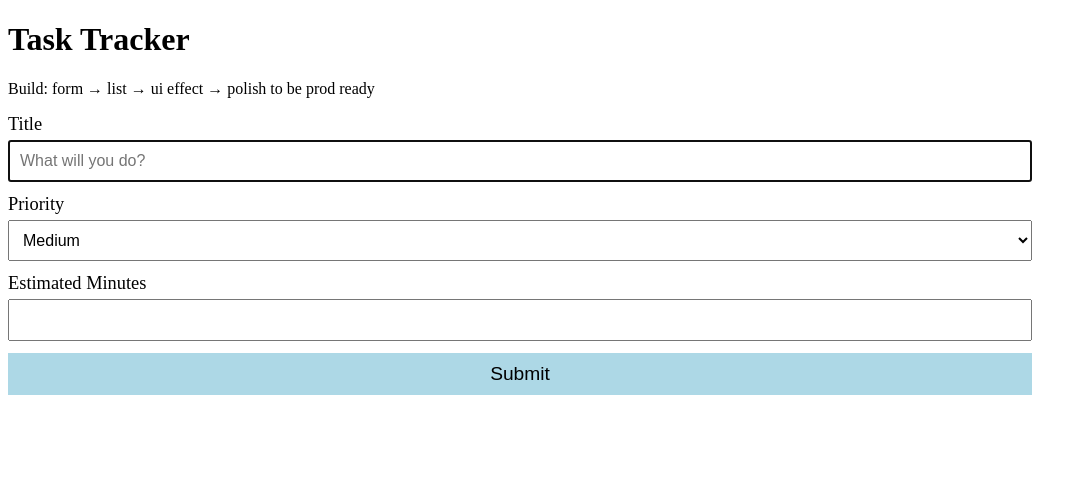
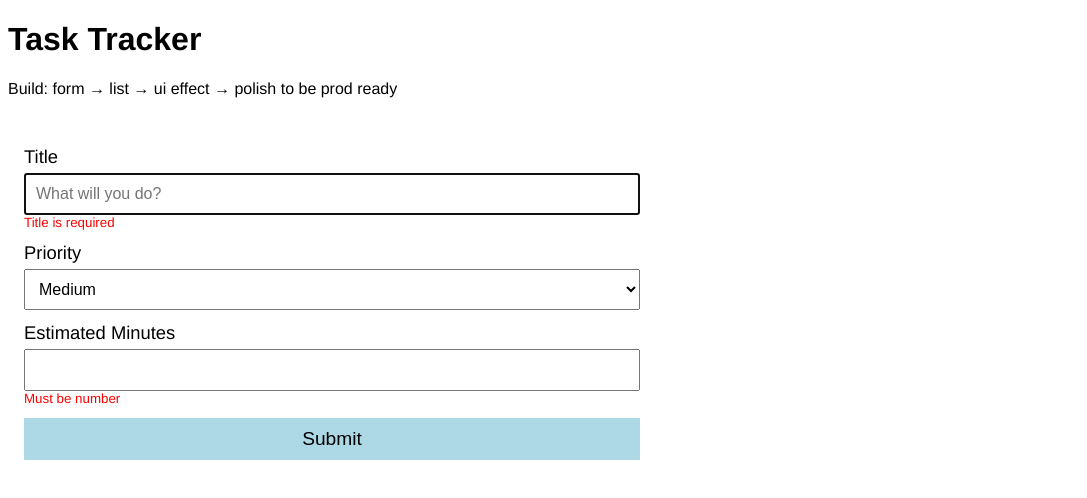
Before and after one commit to thurairaj/sec-to-do-list-app, a React (Vite) app: page / in a window 1280 px wide. Shown: the top 498 px of the page, without its empty margins (0-1087 px from the left). Built offline with nearby package versions, Linux system fonts and the light colour scheme.

Commit message:
Add validation and ui

```diff
--- a/src/App.css
+++ b/src/App.css
@@ -1,6 +1,16 @@
 main {
   font-family: 'Helvetica Neue', Arial, Helvetica, sans-serif;
-  padding: 20px;
-  max-width: 800px;
   margin: 0 auto;
+  width: 100vw;
 }
+
+.content {
+  display: flex;
+  flex-direction: row;
+  padding: 1em;
+  gap: 1em;
+}
+
+.content > * {
+  flex: 1;
+}
--- a/src/App.jsx
+++ b/src/App.jsx
@@ -1,29 +1,36 @@
-import { useState } from "react";
 import TaskForm from "./components/TaskForm.jsx";
 import useLocalStorage from "./hooks/useLocakStorage.js";
+import "./App.css";
+import TaskItem from "./components/TaskItem.jsx";
 
 function App() {
-  const [tasks, setTasks] = useLocalStorage("task-tracker-thurai", []);
+  const [tasks, setTasks] = useLocalStorage("tt", []);
 
   function addTask(task) {
     setTasks((prev) => [...prev, task]);
+  }
+
+  function toggleTask(id) {
+    setTasks((prev) =>
+      prev.map((task) => {
+        if (task.id === id) return { ...task, done: !task.done };
+        return task;
+      }),
+    );
   }
 
   return (
     <main>
       <h1>Task Tracker</h1>
       <p>Build: form → list → ui effect → polish to be prod ready</p>
-      <TaskForm onAdd={addTask}></TaskForm>
-      <ul>
-        {tasks.map((task) => {
-          return (
-            <li key={task.id}>
-              <strong>{task.title}</strong> - {task.priority} - {task.minutes} -{" "}
-              {task.done ? "✅" : "🔄"}
-            </li>
-          );
-        })}
-      </ul>
+      <div className={"content"}>
+        <TaskForm onAdd={addTask}></TaskForm>
+        <div>
+          {tasks.map((task) => {
+            return <TaskItem key={task.id} task={task} onToggle={toggleTask} />;
+          })}
+        </div>
+      </div>
     </main>
   );
 }
--- a/src/components/TaskForm.css
+++ b/src/components/TaskForm.css
@@ -2,14 +2,12 @@
     display: flex;
     flex-direction: column;
     gap: 12px;
-    width: 80vw;
     margin: 16px 0 24px 0;
 }
 
 .input-container {
     display: flex;
     flex-direction: column;
-    width: 100%;
 }
 
 .input-container > * {
@@ -26,6 +24,10 @@
     margin-top: 5px;
 }
 
+.input-container > small {
+    color: red;
+}
+
 button {
     border: none;
     padding: 10px;
--- a/src/components/TaskForm.jsx
+++ b/src/components/TaskForm.jsx
@@ -3,7 +3,7 @@ import "./TaskForm.css";
 
 export default function TaskForm({ onAdd }) {
   const [title, setTitle] = useState("");
-  const [priority, setPriority] = useState("Medium");
+  const [priority, setPriority] = useState("3");
   const [minutes, setMinutes] = useState("");
   const [errors, setErrors] = useState({});
 
@@ -12,6 +12,10 @@ export default function TaskForm({ onAdd }) {
   useEffect(() => {
     titleRef.current.focus();
   }, []);
+
+  useEffect(() => {
+    validate();
+  }, [title, minutes]);
 
   function reset() {
     setTitle("");
@@ -65,7 +69,6 @@ export default function TaskForm({ onAdd }) {
           value={title}
           onChange={(e) => {
             setTitle(e.target.value);
-            validate();
           }}
         />
         {errors.title && <small>{errors.title}</small>}
@@ -73,9 +76,9 @@ export default function TaskForm({ onAdd }) {
       <div className={"input-container"}>
         <label>Priority</label>
         <select value={priority} onChange={(e) => setPriority(e.target.value)}>
-          <option>High</option>
-          <option>Medium</option>
-          <option>Low</option>
+          <option value={"5"}>High</option>
+          <option value={"3"}>Medium</option>
+          <option value={"1"}>Low</option>
         </select>
       </div>
       <div className={"input-container"}>
@@ -85,7 +88,6 @@ export default function TaskForm({ onAdd }) {
           value={minutes}
           onChange={(e) => {
             setMinutes(e.target.value);
-            validate();
           }}
         />
         {errors.minutes && <small>{errors.minutes}</small>}
--- /dev/null
+++ b/src/components/TaskItem.css
@@ -0,0 +1,47 @@
+.task-item {
+    display: flex;
+    flex-direction: row;
+    align-items: center;
+    background-color: lightsalmon;
+    padding:0.5em 0.3em;
+}
+
+.done {
+    background-color: lightgreen;
+    display: none;
+}
+
+.done-checkbox {
+    font-size: 1.7em;
+    padding: 0 0.3em;
+    cursor: pointer;
+    user-select: none;
+}
+
+.task-item .priority {
+    width: 3em;
+    height: 2em;
+
+    align-items: center;
+    display: flex;
+    justify-content: center;
+}
+
+.task-item .title {
+    font-size: 1.3em;
+    font-weight: bold;
+    padding-left: 0.5em;
+    flex-grow: 5;
+}
+
+.high {
+    background-color: orangered;
+}
+
+.medium {
+    background-color: orange;
+}
+
+.low {
+    background-color: lightcoral;
+}
--- /dev/null
+++ b/src/components/TaskItem.jsx
@@ -0,0 +1,19 @@
+import "./TaskItem.css";
+
+export default function TaskItem({ task, onToggle }) {
+  function getPriority() {
+    if (task.priority === "5") return "high";
+    if (task.priority === "3") return "medium";
+    if (task.priority === "1") return "low";
+  }
+  return (
+    <div onClick={() => onToggle(task.id)}>
+      <div className={"task-item " + (task.done ? "done" : "")}>
+        <span className={"done-checkbox"}>{task.done ? "✅" : "☑️"}</span>
+
+        <span className={"title"}>{task.title}</span>
+        <span className={"priority " + getPriority()}>{task.minutes}</span>
+      </div>
+    </div>
+  );
+}
--- a/src/hooks/useLocakStorage.js
+++ b/src/hooks/useLocakStorage.js
@@ -3,6 +3,7 @@ import { useEffect, useState } from "react";
 export default function useLocalStorage(key, initialValue) {
   const [value, setValue] = useState(() => {
     const raw = localStorage.getItem(key);
+    console.log("key", key, raw);
     return raw ? JSON.parse(raw) : initialValue;
   });
 
```
